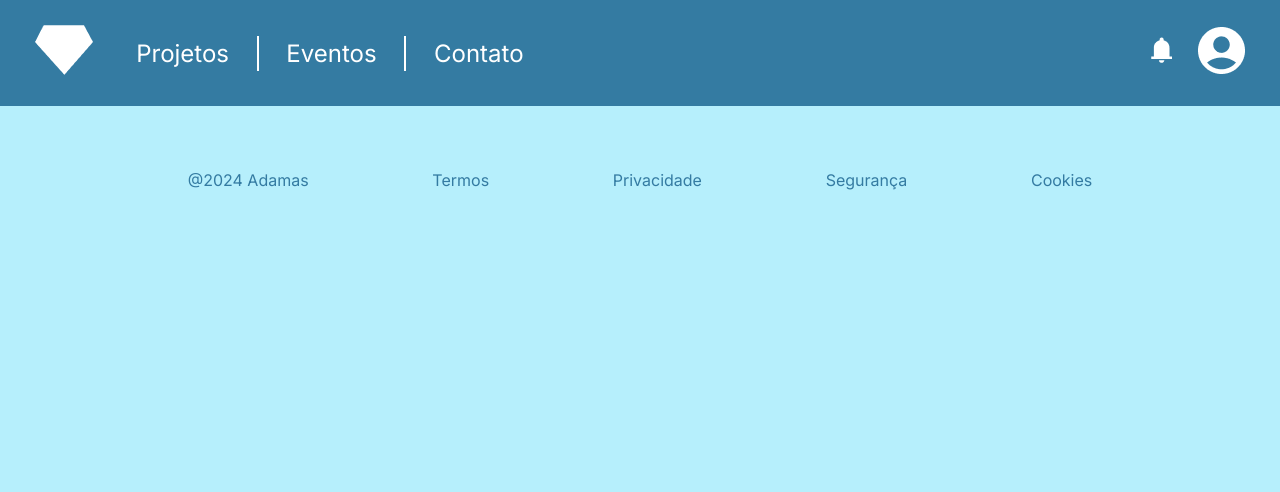
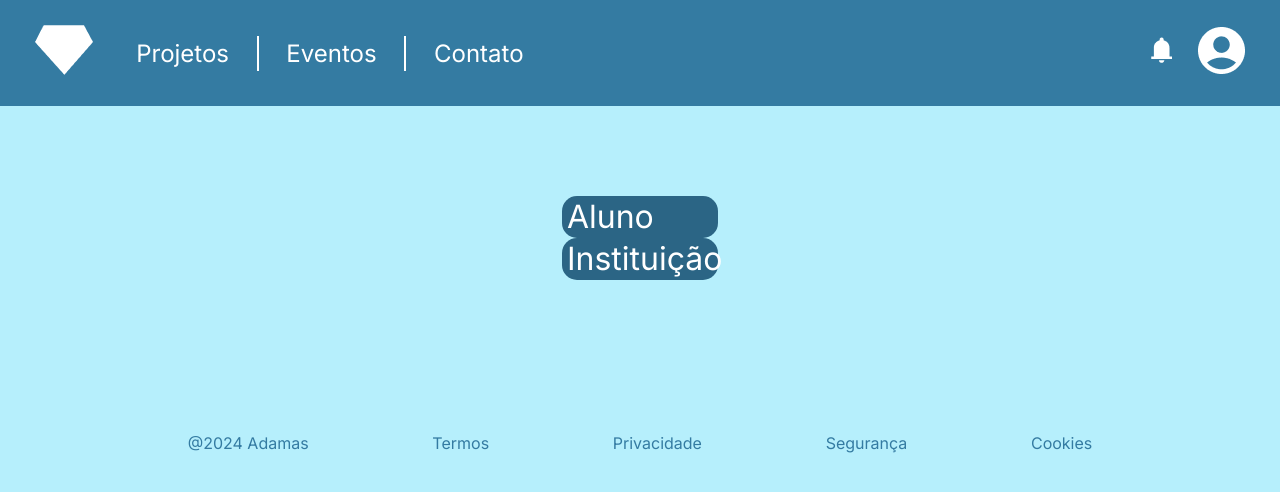
Before and after one commit to Noobolon/Adamas-FrontEnd, a Vue app: page /tipo-de-conta in a window 1280 px wide. Shown: the top 492 px of the page. Built offline with nearby package versions, Linux system fonts and the light colour scheme.

Commit message:
Trocar <a> por <RouterLink> e início da página de cadastro

```diff
--- a/src/assets/main.css
+++ b/src/assets/main.css
@@ -14,6 +14,8 @@ body{
 
 main{
   padding: 7%;
+  display: flex;
+  flex-direction: column;
 }
 
 /* Scrollbar */
--- a/src/components/LinkButton.vue
+++ b/src/components/LinkButton.vue
@@ -1,7 +1,7 @@
 <script>
     export default {
         name: "LinkButton",
-        props: ['textBtn', 'link']
+        props: ['text', 'link']
 
     }
 
@@ -10,7 +10,7 @@
 <template>
 
    <RouterLink :to="link">
-        {{ textBtn }}
+        {{ text }}
    </RouterLink>
 
 </template>
--- a/src/components/structure/NavBar.vue
+++ b/src/components/structure/NavBar.vue
@@ -5,28 +5,28 @@ export default {
 </script>
 
 <script setup>
-
+import { RouterLink } from 'vue-router';
 </script>
 
 <template>
     <nav>
         <div>
-            <a href=""><img src="/logos/AdamasWhite.png" alt="Logo"></a>
+            <RouterLink to="/"><img src="/logos/AdamasWhite.png" alt="Logo"></RouterLink>
             <ul>
-                <li><a href="">Projetos</a></li>
-                <li><a href="">Eventos</a></li>
-                <li><a href="">Contato</a></li>
+                <li><RouterLink to="">Projetos</RouterLink></li>
+                <li><RouterLink to="">Eventos</RouterLink></li>
+                <li><RouterLink to="">Contato</RouterLink></li>
             </ul>
         </div>
 
 
         <div id="User">
-            <a href="">
+            <RouterLink to="">
                 <img src="/symbols/Notifications.png" alt="Notificações">
-            </a>
-            <a href="">
+            </RouterLink>
+            <RouterLink to="">
                 <img src="/symbols/DefaultProfile.png" alt="Perfil">
-            </a>
+            </RouterLink>
         </div>
 
     </nav>
--- a/src/router/index.js
+++ b/src/router/index.js
@@ -1,7 +1,7 @@
 import { createRouter, createWebHistory } from 'vue-router'
 
 import HomePage from '../views/HomePage.vue'
-import AccountType from '../views/AccountType.vue'
+import AccountType from '../views/register/AccountType.vue'
 
 const router = createRouter({
   history: createWebHistory(import.meta.env.BASE_URL),
@@ -12,8 +12,8 @@ const router = createRouter({
       component: HomePage
     },
     {
-      path: '/accounttype',
-      name: 'accounttype',
+      path: '/tipo-de-conta',
+      name: 'tipo de conta',
       component: AccountType
     }
   ]
--- a/src/views/AccountType.vue
+++ /dev/null
@@ -1,17 +0,0 @@
-<script>
-export default {
-    name: "CreateAccount"
-}
-</script>
-
-<script setup>
-
-</script>
-
-<template>
-
-    <main>
-        <p>opa bão</p>
-    </main>
-
-</template>
--- a/src/views/HomePage.vue
+++ b/src/views/HomePage.vue
@@ -19,7 +19,7 @@ import LinkButton from '../components/LinkButton.vue'
                 <h1>Adamas</h1>
                 <h2>Plataforma de hospedagem de projetos e eventos.</h2>
 
-                <LinkButton textBtn="Entrar" link="/accounttype" />
+                <LinkButton text="Entrar" link="/tipo-de-conta" />
             </header>
 
         </div>
--- /dev/null
+++ b/src/views/register/AccountType.vue
@@ -0,0 +1,34 @@
+<script>
+export default {
+    name: "CreateAccount"
+}
+</script>
+
+<script setup>
+import LinkButton from '@/components/LinkButton.vue';
+</script>
+
+<template>
+    <main>
+
+        <div>
+            <LinkButton text="Aluno" link="/cadastrar/user" />
+            <LinkButton text="Instituição" link="/cadastrar/instituicao" />
+        </div>
+
+    </main>
+</template>
+
+<style scoped>
+
+main{
+    align-items: center;
+}
+
+div{
+    display: flex;
+    flex-direction: column;
+
+}
+
+</style>
```
Also changed, not shown: src/components/structure/Footer1.vue (line endings or trailing spaces).
